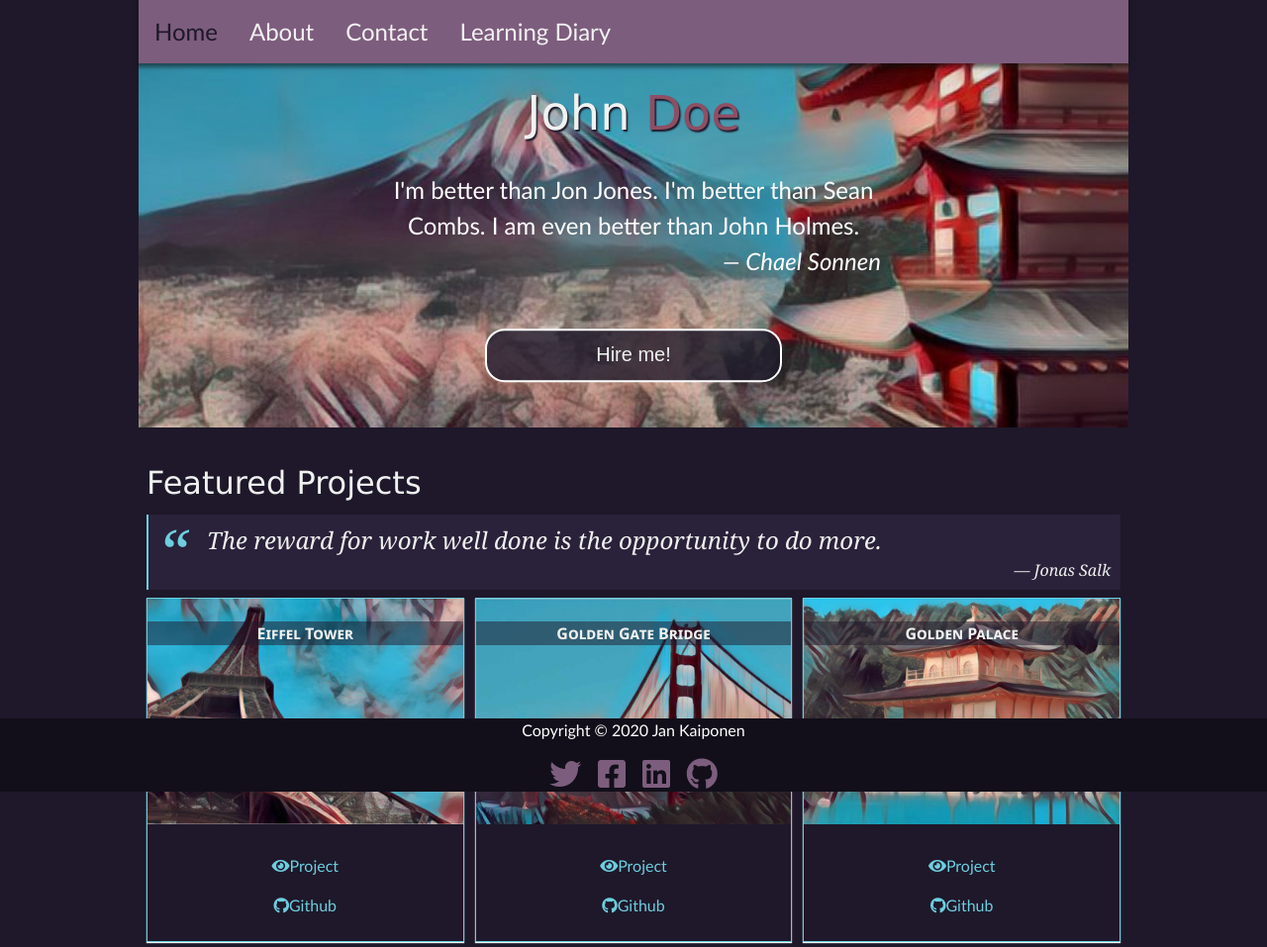
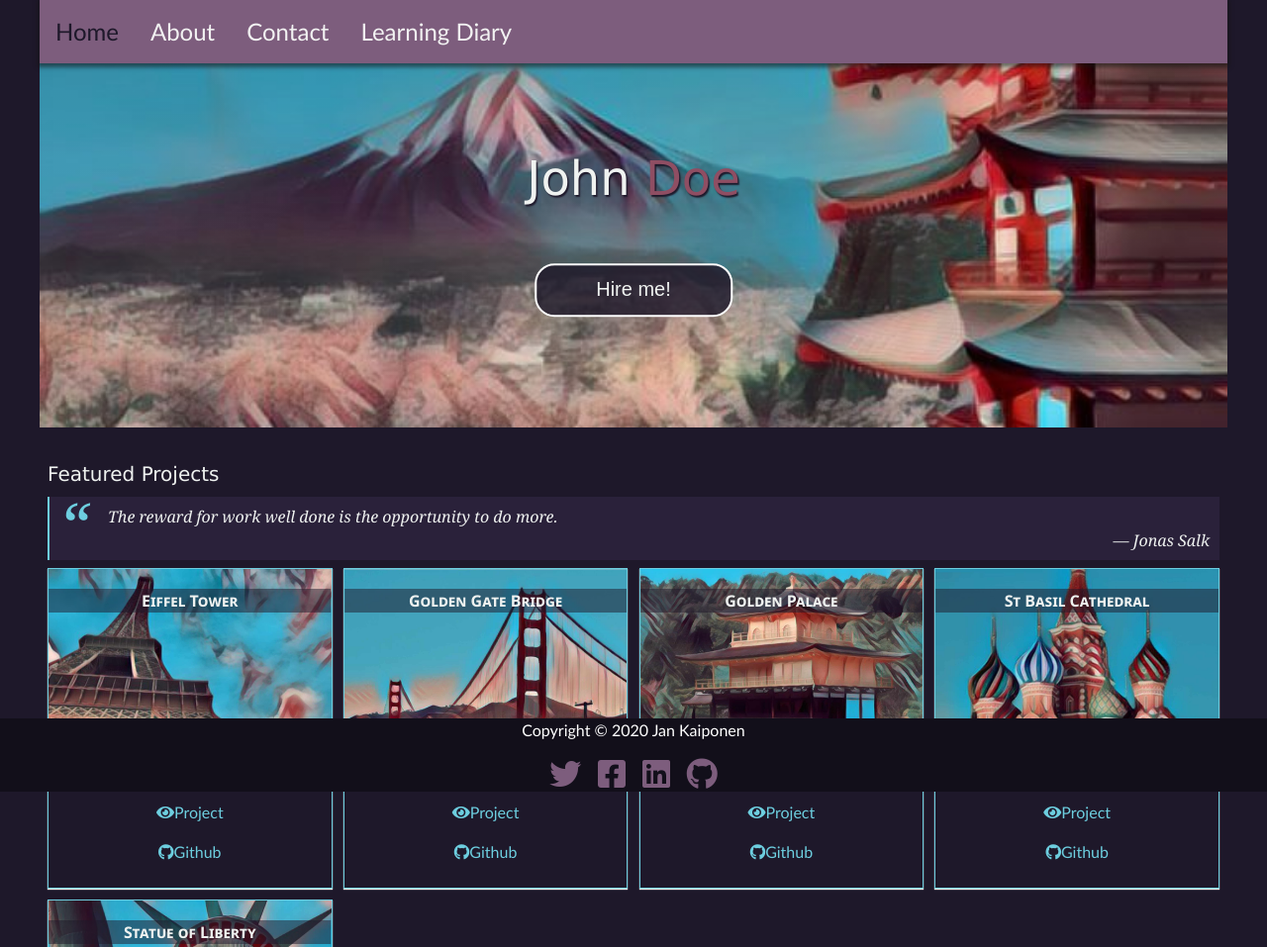
Before and after one commit to itsjan/Front-end, a website: page coursework/final-project/dist/index.html in a window 1280 px wide. Shown: the top 957 px of the page at 99% size. Drawn offline with Linux system fonts and the light colour scheme.

Commit message:
refactor scss (xl device screen)

```diff
--- a/coursework/final-project/scss/_config.scss
+++ b/coursework/final-project/scss/_config.scss
@@ -8,6 +8,8 @@ $light-shades-color: #eff2f0;
 $show-home-image: true;
 $home-image: url("../img/mtfuji.jpeg");
 $background-opacity: 0.4;
+
+$max-width: 1200px;
 
 // Footer
 
@@ -55,7 +57,7 @@ $debug: false;
 }
 
 @mixin mediaLg {
-  @media screen and (min-width: 769px) /*and (max-width: 1170px) */ {
+  @media screen and (min-width: 769px) and (max-width: 1170px) {
     @content;
   }
 }
--- a/coursework/final-project/scss/_topnav.scss
+++ b/coursework/final-project/scss/_topnav.scss
@@ -5,7 +5,7 @@
   overflow: hidden;
   height: 2 rem;
   box-shadow: 0 2px 4px 2px rgba(20, 20, 20, 0.562);
-  max-width: 1000px;
+  max-width: $max-width;
 }
 
 /* Style the links inside the navigation bar */
--- a/coursework/final-project/scss/main.scss
+++ b/coursework/final-project/scss/main.scss
@@ -18,7 +18,7 @@ body {
 }
 
 html body {
-  max-width: 1000px;
+  max-width: $max-width;
   margin: auto;
 }
 
```
Also changed, not shown: coursework/final-project/dist/css/main.css.
